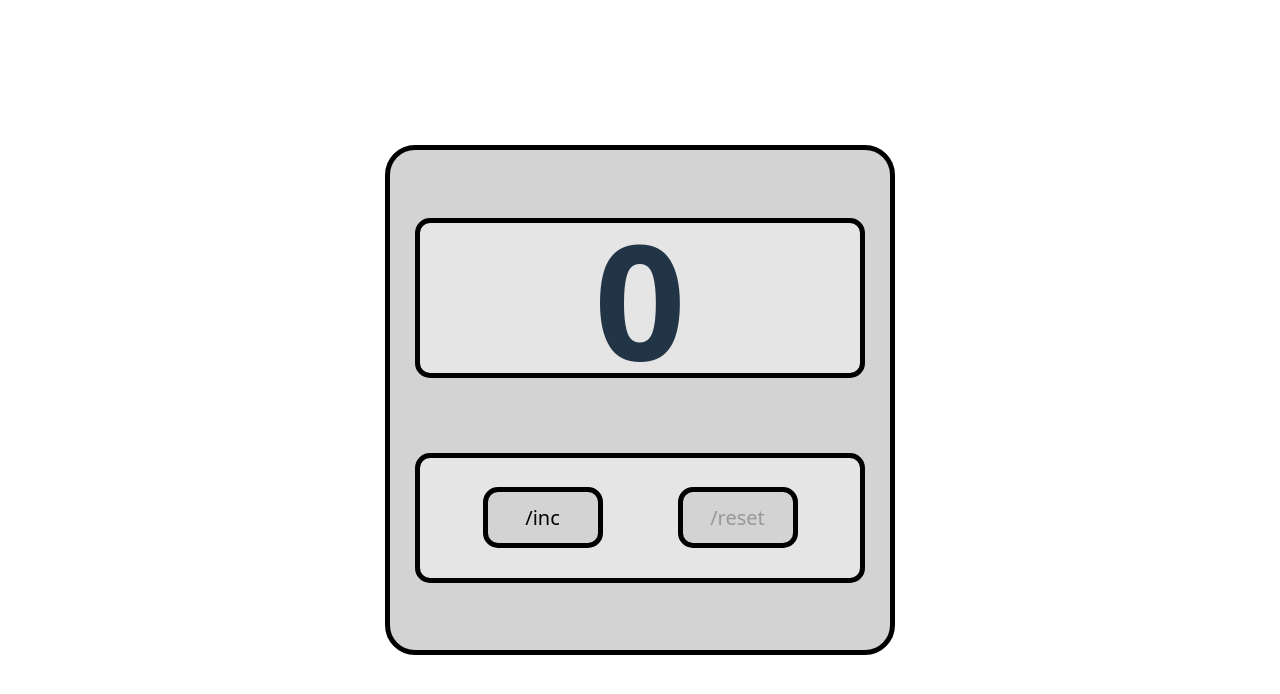
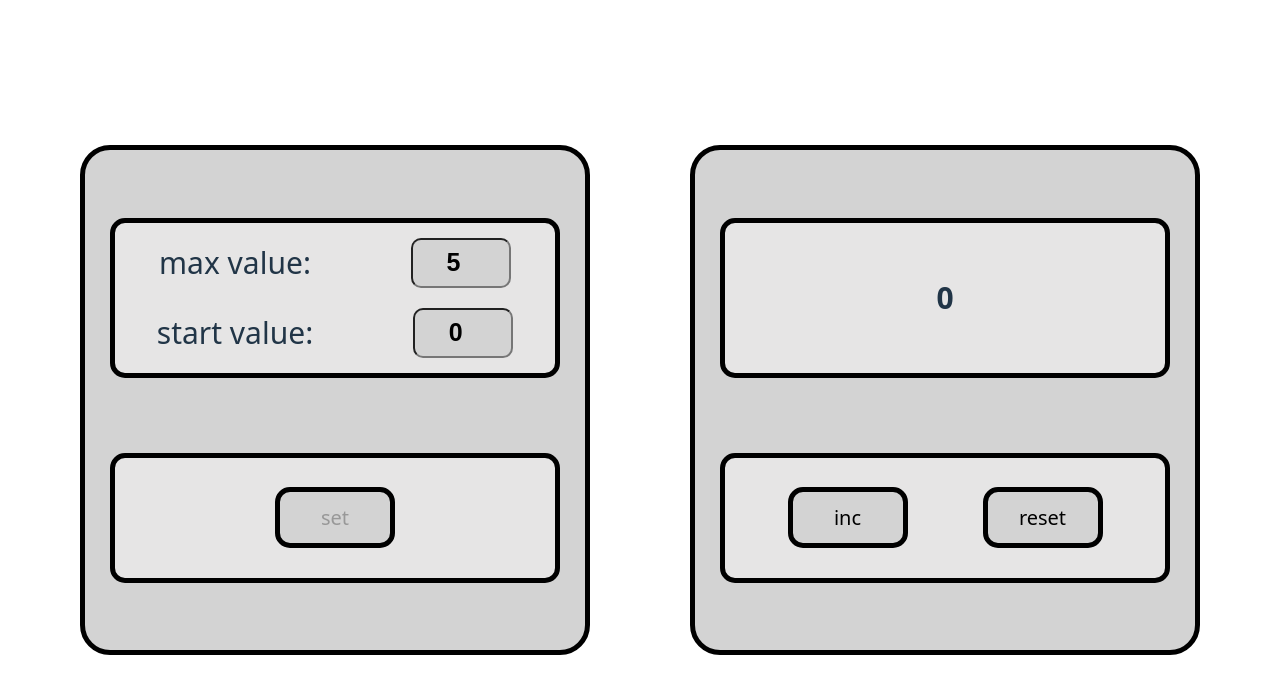
Before and after one commit to Uladzislau25/counter, a React (Vite) app: page / in a window 1280 px wide. Shown: the top 694 px of the page. Built offline with nearby package versions, Linux system fonts and the light colour scheme.

Commit message:
feat: add logik two counter

```diff
--- a/src/App.css
+++ b/src/App.css
@@ -1,3 +1,4 @@
+
 #root {
     width: 100%;
     height: 100vh;
@@ -7,9 +8,18 @@
     justify-content: center;
     text-align: center;
 }
+
+.App {
+    display: flex;
+    gap: 100px
+}
+
 .active {
     color: red;
+    font-size: 40px;
+    font-weight: bold;
 }
+
 .wrapper {
     background-color: lightgray;
     width: 500px;
@@ -22,6 +32,7 @@
     border-radius: 30px;
     border: 5px solid black;
 }
+
 .buttons {
     margin-top: 75px;
     display: flex;
@@ -35,6 +46,7 @@
     padding: 10px 20px;
     background-color: #e6e5e5;
 }
+
 .button {
     font-size: 20px;
     background-color: lightgray;
@@ -42,9 +54,11 @@
     border: 5px solid black;
     border-radius: 15px;
 }
+
 .display {
-    font-size: 50px;
+    font-size: 24px;
     display: flex;
+    flex-direction: column;
     align-items: center;
     justify-content: center;
     height: 150px;
@@ -53,3 +67,59 @@
     border: 5px solid black;
     border-radius: 15px;
 }
+
+
+.field {
+    display: flex;
+    flex-direction: row;
+    align-items: center;
+    gap: 100px;
+    margin: 10px;
+}
+
+.number {
+    font-size: 30px;
+    font-weight: bold;
+}
+
+.span {
+    font-size: 30px;
+    font-weight: bold;
+}
+
+.label {
+    display: block;
+    font-size: 30px;
+}
+
+.Input {
+    display: block;
+    box-sizing: border-box;
+    font-size: 25px;
+    font-weight: bold;
+    width: 100px;
+    height: 50px;
+    text-align: center;
+    border-radius: 10px;
+    background-color: lightgray;
+
+}
+
+.ErrorInput {
+    display: block;
+    box-sizing: border-box;
+    font-size: 25px;
+    font-weight: bold;
+    width: 100px;
+    height: 50px;
+    text-align: center;
+    border-radius: 10px;
+    background-color: red;
+    opacity: 0.5;
+}
+
+.error {
+    font-size: 30px;
+    font-weight: bold;
+    color: red;
+}
--- a/src/App.tsx
+++ b/src/App.tsx
@@ -1,12 +1,45 @@
 import './App.css'
 import {Counter} from "./Counter.tsx";
+import {useState} from "react";
+import {SetCounter} from "./SetCounter.tsx";
 
 function App() {
+    const [maxValue, setMaxValue] = useState<number>(5);
+    const [startValue, setStartValue] = useState<number>(0);
+    const [isSet, setIsSet] = useState<boolean>(true);
+    const [counter, setCounter] = useState(startValue);
+
+    const incrCounter = () => {
+        if (counter < maxValue) {
+            setCounter(counter + 1);
+        }
+    }
+    const setMaxValueCounter = (num: number) => {
+        setMaxValue(num);
+    }
+
+    const resetCounter = () => {
+        setCounter(startValue);
+    }
+    const setStartValueCounter = (num: number) => {
+        setStartValue(num);
+    }
+    const setIsSetCounter = (b: boolean) => {
+        setIsSet(b)
+    }
+    const handlerSet = () => {
+        if (startValue >= 0 && maxValue > startValue) {
+            setCounter(startValue);
+            setIsSet(true);
+        }
+    }
+
 
 
   return (
-      <div>
-          <Counter/>
+      <div className="App">
+          <SetCounter isSet={isSet} handlerSet={handlerSet} setIsSet={setIsSetCounter} setStartValue={setStartValueCounter} setMaxValue={setMaxValueCounter} maxValue={maxValue} startValue={startValue}/>
+          <Counter maxValue={maxValue} startValue={startValue} counter={counter} incrCounter={incrCounter} resetCounter={resetCounter} isSet={isSet} />
       </div>
 
   )
--- a/src/Counter.tsx
+++ b/src/Counter.tsx
@@ -1,38 +1,46 @@
 import {Button} from "./components/Button.tsx";
-import {useState} from "react";
 import {Display} from "./components/Display.tsx";
 
+type TypeProps = {
+    maxValue: number;
+    startValue: number;
+    counter: number;
+    incrCounter: () => void
+    resetCounter: () => void
+    isSet: boolean;
+}
 
-export const Counter = () => {
-    const [counter, setCounter] = useState(0);
+export const Counter = ({maxValue, startValue, counter, incrCounter, resetCounter, isSet}: TypeProps) => {
 
-    const incrCounter = () => {
-        if (counter < 5) {
-            setCounter(counter + 1);
-        }
+
+    const incrCounterHandler = () => {
+        incrCounter()
     }
 
-    const resetCounter = () => {
-        setCounter(0);
+    const resetCounterHandler = () => {
+        resetCounter()
     }
+
 
     return (
         <div className="wrapper">
             <div className="display">
-                <Display className={counter === 5 ? 'active' : ""}
-                         result={counter}/>
+
+
+                {startValue <= -1 || maxValue <= startValue ? <span className={"error"}>Incorrect value!</span> : <Display className={counter === maxValue ? 'active' : "number"}
+                                                                          result={counter} isSet={isSet} />}
             </div>
             <div className="buttons">
                 <Button
                     className={"button"}
-                    disabled={counter === 5}
+                    disabled={!isSet || counter >= maxValue}
                     name={"inc"}
-                    onClickFunction={incrCounter}/>
+                    onClickFunction={incrCounterHandler}/>
                 <Button
                     className={"button"}
-                    disabled={counter === 0}
+                    disabled={!isSet}
                     name={"reset"}
-                    onClickFunction={resetCounter}/>
+                    onClickFunction={resetCounterHandler}/>
             </div>
         </div>
     )
--- /dev/null
+++ b/src/SetCounter.tsx
@@ -0,0 +1,64 @@
+import {Button} from "./components/Button.tsx";
+import type {ChangeEvent} from "react";
+
+type SetCounterProps = {
+    maxValue: number
+    startValue: number
+    isSet: boolean
+    setMaxValue: (num: number) => void;
+    setStartValue: (num: number) => void;
+    setIsSet: (b: boolean) => void;
+    handlerSet: () => void;
+}
+
+export const SetCounter = ({
+                               maxValue,
+                               startValue,
+                               setMaxValue,
+                               setStartValue,
+                               isSet,
+                               setIsSet,
+                               handlerSet
+                           }: SetCounterProps) => {
+
+    const handleChange = (e: ChangeEvent<HTMLInputElement>) => {
+
+        const {id, value} = e.target;
+        const num = Number(value);
+
+        if (id === 'maxValue') {
+            setMaxValue(num);
+        } else if (id === 'startValue') {
+            setStartValue(num);
+        }
+        setIsSet(false);
+    }
+    const er = startValue <= -1 || maxValue <= startValue? 'ErrorInput' : 'Input';
+
+    return (
+        <div className="wrapper">
+            <div className="display">
+                <div className={"field"}>
+                    <label className={"label"}> max value:</label>
+                    <input id={'maxValue'} className={er}   onChange={handleChange} value={maxValue}
+                           type={"number"}/>
+                </div>
+                <div className={"field"}>
+                    <label className={"label"}> start value:</label>
+                    <input id={'startValue'} className={er} onChange={handleChange} value={startValue}
+                           type={"number"}/>
+
+                </div>
+
+            </div>
+            <div className="buttons">
+
+                <Button
+                    disabled={startValue <= -1 || maxValue <= startValue || isSet}
+                    className={"button"}
+                    name={"set"}
+                    onClickFunction={handlerSet}/>
+            </div>
+        </div>
+    );
+};
--- a/src/components/Button.tsx
+++ b/src/components/Button.tsx
@@ -8,7 +8,7 @@ type PropsType = {
 export const Button = ({name, onClickFunction, className, disabled}: PropsType) => {
     return (
 
-        <button disabled={disabled} className={className} onClick={onClickFunction}>/{name}</button>
+        <button disabled={disabled} className={className} onClick={onClickFunction}>{name}</button>
 
 
     );
--- a/src/components/Display.tsx
+++ b/src/components/Display.tsx
@@ -1,12 +1,17 @@
+
+
+
 type TittlePropsType = {
-    result: number
+    result: number;
     className?: string
+    isSet: boolean
 }
 
-export const Display = ({result, className}:TittlePropsType) => {
+export const Display = ({result, className, isSet}:TittlePropsType) => {
+
     return (
         <div>
-            <h1 className={className}>{result}</h1>
+            <span className={className}>{isSet ? result : <span className={"span"}>enter values and press 'set'</span>}</span>
         </div>
     );
 };
```
